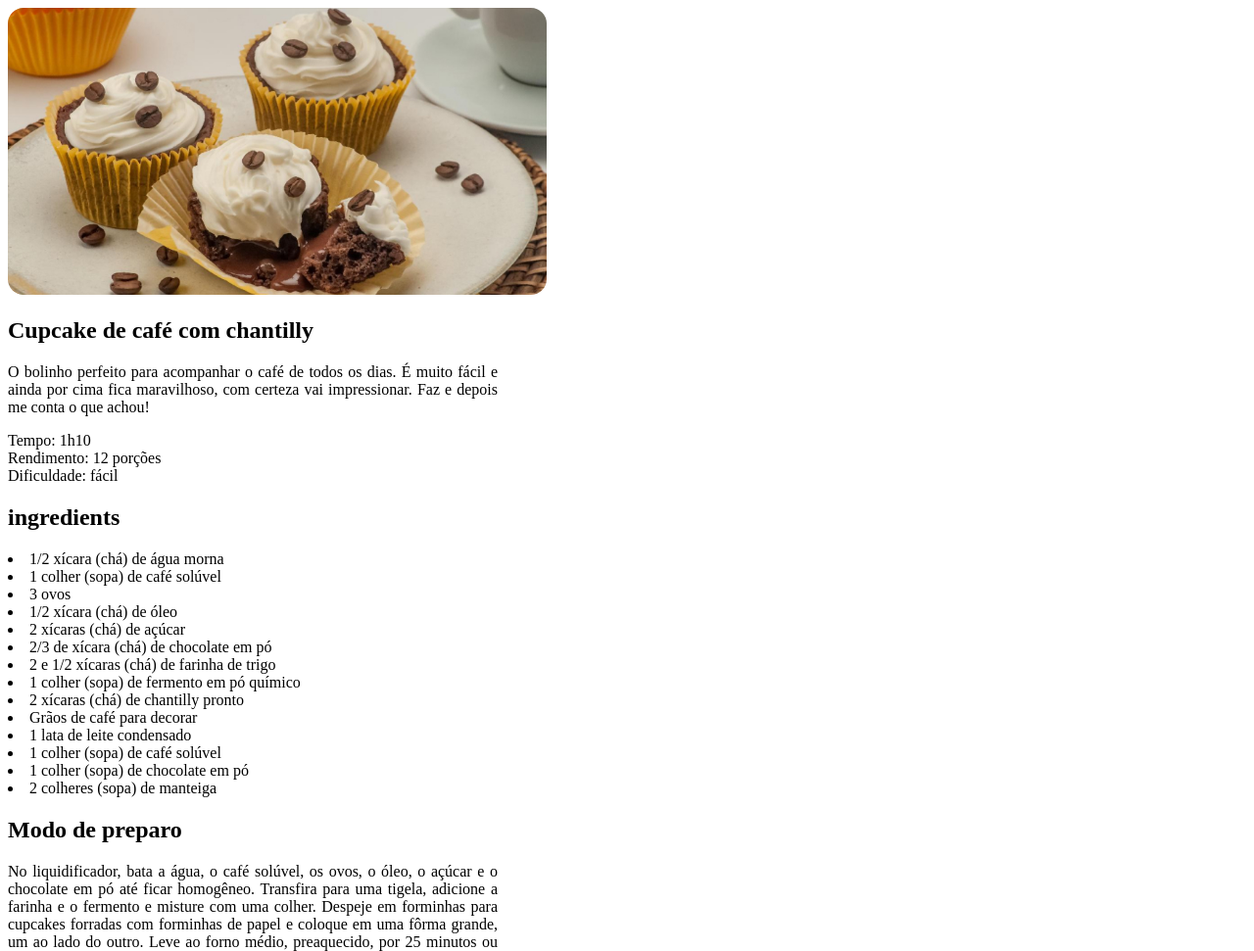
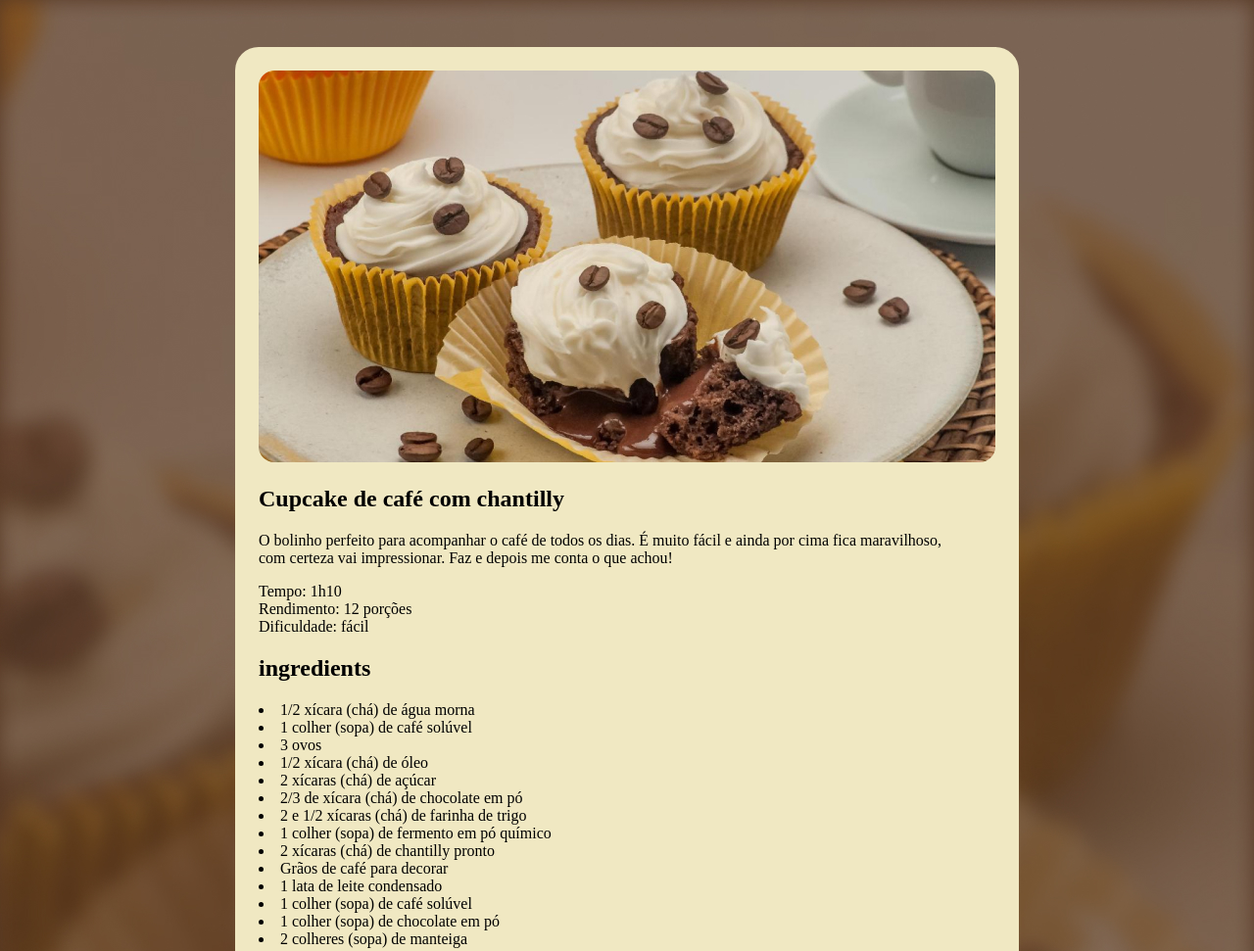
Before and after one commit to Lukaeu/PagReceita, a plain HTML site: page Receita/index.html in a window 1280 px wide. Shown: the top 971 px of the page at 98% size. Drawn offline with Linux system fonts and the light colour scheme.

Commit message:
aquelas coisa

```diff
--- a/Receita/style.css
+++ b/Receita/style.css
@@ -1,9 +1,24 @@
 p {
-    width: 500px;
-    text-align: justify;
+    padding-right: 24px;
 }
 
 img {
-    width: 550px;
     border-radius: 16px;
 }
+
+body {
+    background-image: url(assets/Página\ de\ receita\ \(2\).jpg);
+    background-repeat: no-repeat;
+    background-size: cover;
+
+}
+
+#page {
+    padding: 24px;
+    width: 800px;
+    background-color: #F0E8C2;
+    border-radius: 24px;
+    margin: 48px auto;
+    box-sizing: border-box;
+
+}
```
